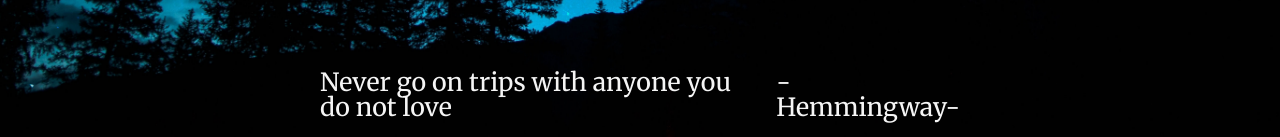
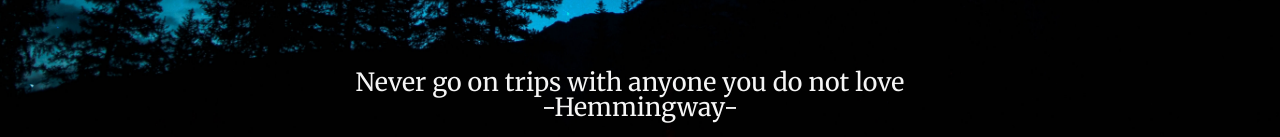
Before and after one commit to JaeHyunLee123/momentum_clone_react, a React (Create React App) app: page / in a window 1280 px wide. Shown: the part 660-797 px from the top of the page. Built offline with nearby package versions, Linux system fonts and the light colour scheme; no server answers.

Commit message:
fix: change qoute and author flex column

```diff
--- a/src/components/Quotes.jsx
+++ b/src/components/Quotes.jsx
@@ -17,10 +17,8 @@ const Quote = styled.div`
   display: flex;
   justify-content: center;
 
-  @media (max-width: ${maxWidth}px) {
-    flex-direction: column;
-    align-items: center;
-  }
+  flex-direction: column;
+  align-items: center;
 `;
 
 const QuoteSpan = styled.span`
```
